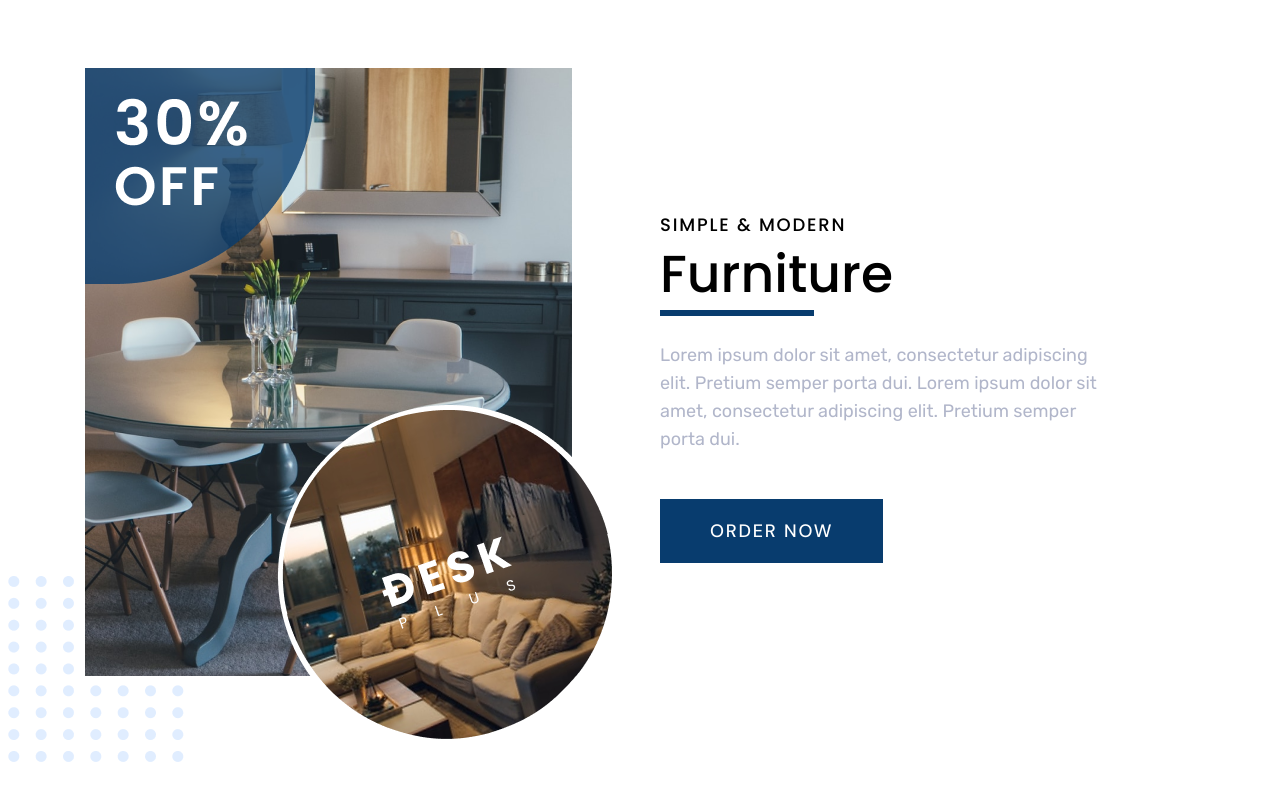
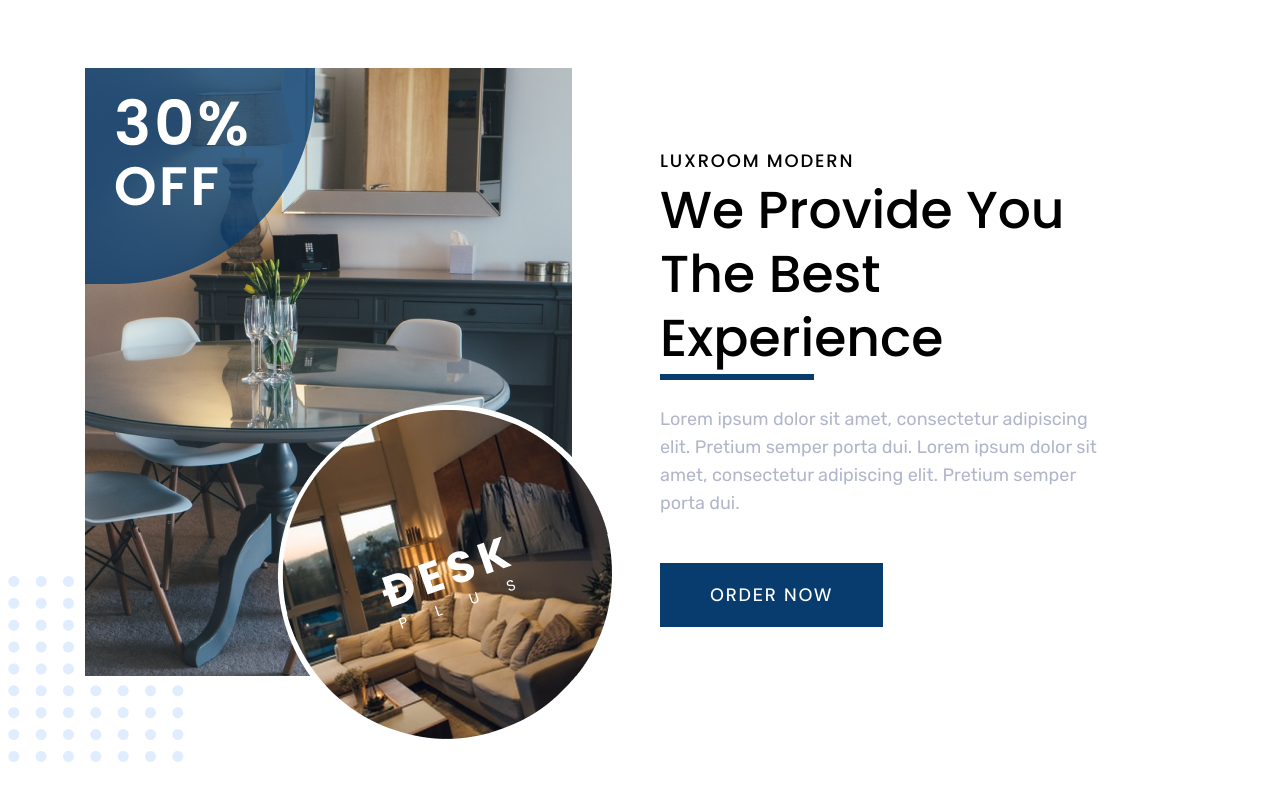
Before and after one commit to Slavikhritsaychuk/project-first, a plain HTML site: page index.html in a window 1280 px wide. Shown: the part 3137-3937 px from the top of the page. Drawn offline with Linux system fonts and the light colour scheme.

Commit message:
first site the end

```diff
--- a/index.html
+++ b/index.html
@@ -10,7 +10,7 @@
         rel="stylesheet">
     <link rel="stylesheet" href="reset.css">
     <link rel="stylesheet" href="style.css">
-    <title>DESK Plus</title>
+    <title>first site</title>
 </head>
 
 <body>
@@ -146,8 +146,8 @@
                     <img class="desk__point" src="images/Dot Design.png">
                 </div>
                 <div class="luxroom__content">
-                    <h3 class="furniture__subtitle">Simple & Modern</h3>
-                    <h2 class="furniture__title">Furniture</h2>
+                    <h3 class="furniture__subtitle">Luxroom Modern</h3>
+                    <h2 class="furniture__title">We Provide You The Best Experience</h2>
                     <p class="furniture__text">Lorem ipsum dolor sit amet, consectetur adipiscing elit. Pretium
                         semper
                         porta dui. Lorem ipsum dolor sit amet, consectetur adipiscing elit. Pretium semper porta
```
